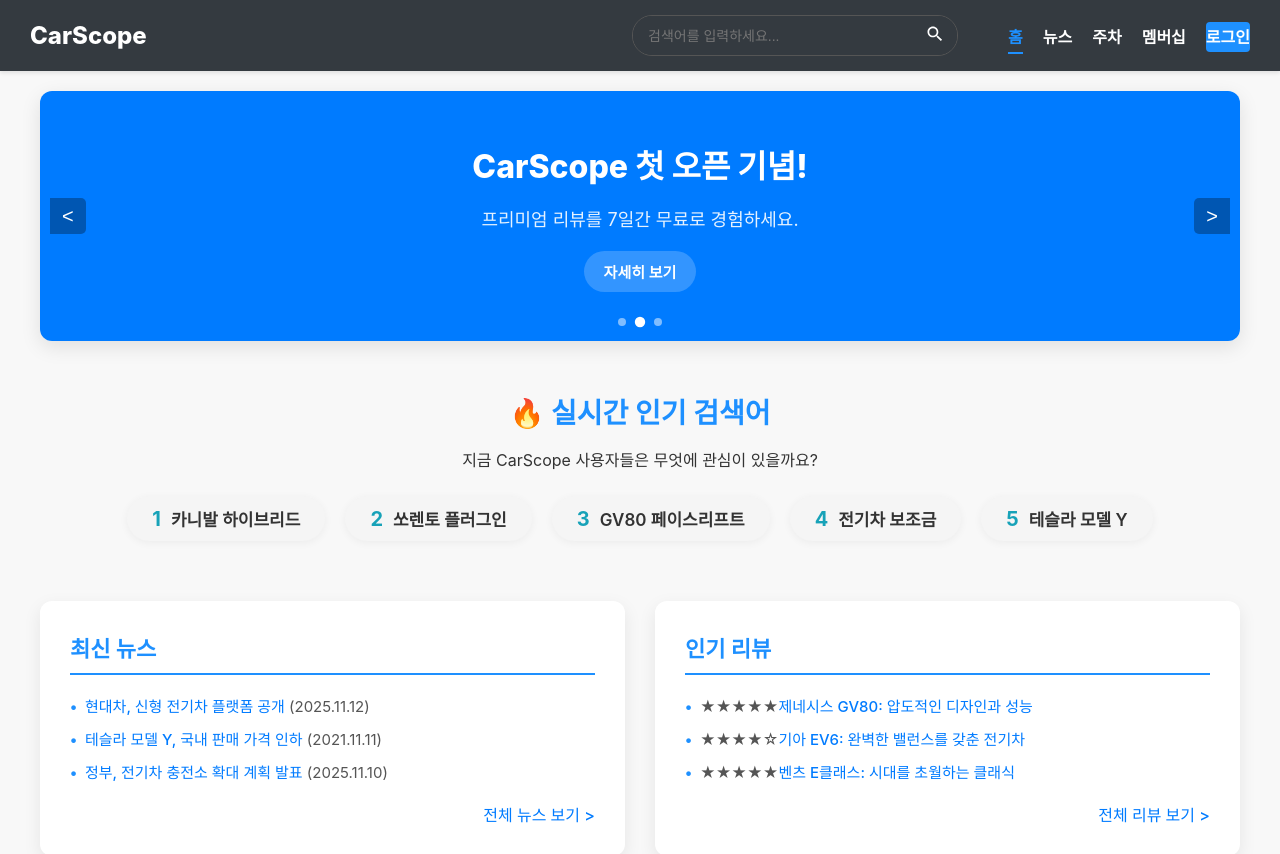
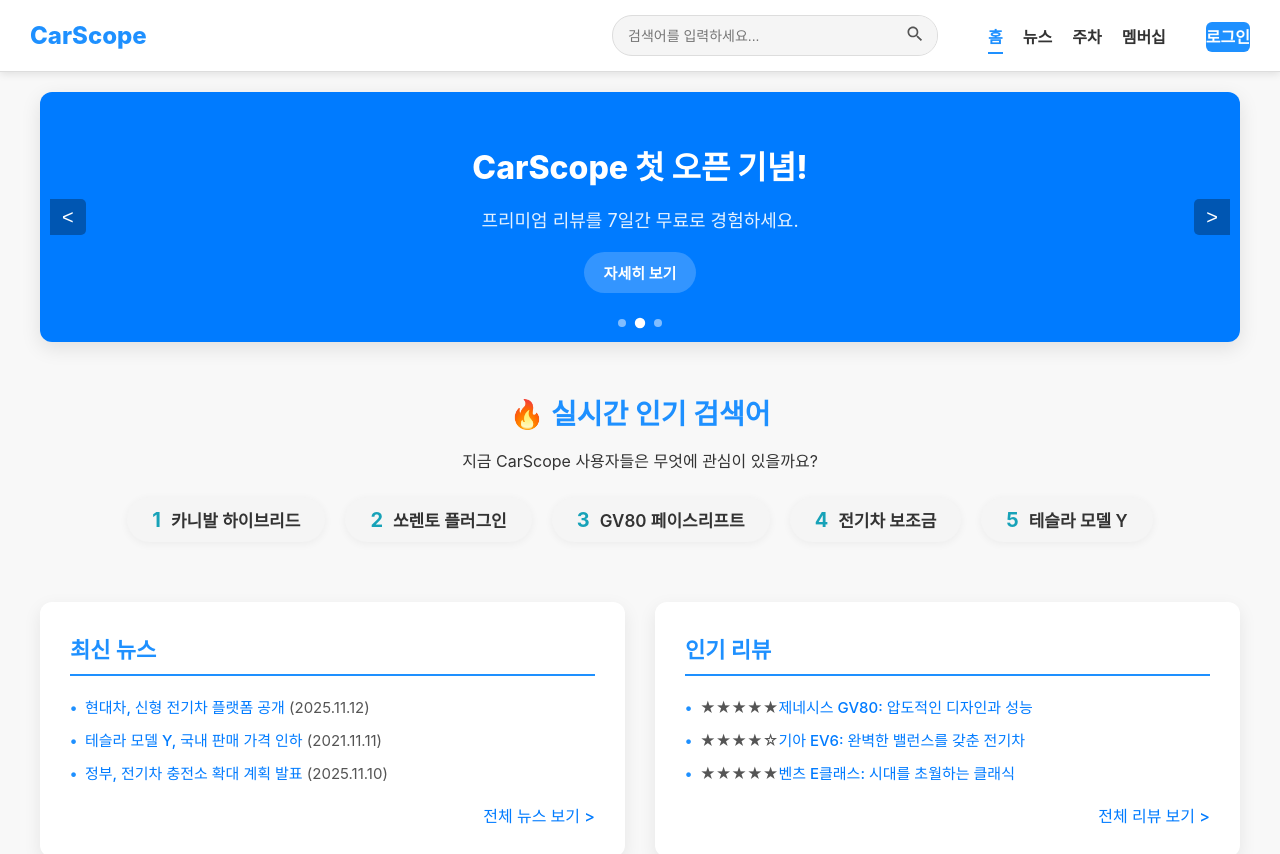
Before and after one commit to 2024136034-hakcheol/car-scope, a React (Create React App) app: page / in a window 1280 px wide. Shown: the top 854 px of the page. Built offline with nearby package versions, Linux system fonts and the light colour scheme.

Commit message:
feat: Updated header to white background and improved login button styling

```diff
--- a/src/App.css
+++ b/src/App.css
@@ -1,15 +1,30 @@
+:root {
+    --primary-color: #1E90FF;
+    --secondary-color: #007bff;
+    --accent-color: #17a2b8;
+    --background-primary: #f8f8f8;
+    --background-light: #f5f5f5;
+    --background-dark: #343a40;
+    --text-primary: #333;
+    --text-secondary: #555;
+    --text-light: #fff;
+    --border-color: #ddd;
+    --font-family-primary: -apple-system, BlinkMacSystemFont, 'Segoe UI', 'Roboto', 'Oxygen', 'Ubuntu', 'Cantarell', 'Fira Sans', 'Droid Sans', 'Helvetica Neue', sans-serif;
+}
+
 .header-container {
-    background-color: var(--background-dark);
-    color: var(--text-light);
+    background-color: #ffffff;
+    color: var(--text-primary);
     padding: 15px 30px;
     display: flex;
     justify-content: space-between;
     align-items: center;
-    box-shadow: 0 2px 4px rgba(0, 0, 0, 0.1);
+    box-shadow: 0 2px 8px rgba(0, 0, 0, 0.1);
+    border-bottom: 1px solid var(--border-color);
 }
 
 .logo a {
-    color: var(--text-light);
+    color: var(--primary-color);
     font-size: 24px;
     font-weight: 800;
     text-decoration: none;
@@ -23,9 +38,10 @@
 .search-bar {
     display: flex;
     margin-right: 30px;
-    border: 1px solid #555;
+    border: 1px solid var(--border-color);
     border-radius: 20px;
     overflow: hidden;
+    background-color: var(--background-light);
 }
 
 .search-input {
@@ -34,21 +50,26 @@
     outline: none;
     font-size: 14px;
     width: 250px;
-    background-color: var(--background-dark);
-    color: var(--text-light);
+    background-color: transparent;
+    color: var(--text-primary);
 }
 
 .search-button {
-    background-color: var(--background-dark);
+    background-color: var(--background-light);
     border: none;
     padding: 8px 12px;
     cursor: pointer;
+    transition: background-color 0.3s;
+}
+
+.search-button:hover {
+    background-color: var(--border-color);
 }
 
 .search-icon {
     width: 20px;
     height: 20px;
-    fill: var(--text-light);
+    fill: var(--text-secondary);
 }
 
 .nav-menu {
@@ -63,7 +84,7 @@
 }
 
 .nav-menu a {
-    color: var(--text-light);
+    color: var(--text-primary);
     text-decoration: none;
     font-weight: 600;
     padding: 5px 0;
@@ -71,7 +92,7 @@
 }
 
 .nav-menu a:hover {
-    color: var(--accent-color);
+    color: var(--secondary-color);
 }
 
 .nav-menu .active {
@@ -82,13 +103,17 @@
 .login-button {
     background-color: var(--primary-color);
     padding: 8px 15px;
-    border-radius: 4px;
+    border-radius: 6px;
     color: var(--text-light) !important;
+    font-weight: 700;
+    transition: background-color 0.3s, box-shadow 0.3s;
+    margin-left: 20px;
 }
 
 .login-button:hover {
     background-color: var(--secondary-color);
     color: var(--text-light) !important;
+    box-shadow: 0 4px 10px rgba(30, 144, 255, 0.3);
 }
 
 .footer-container {
```
